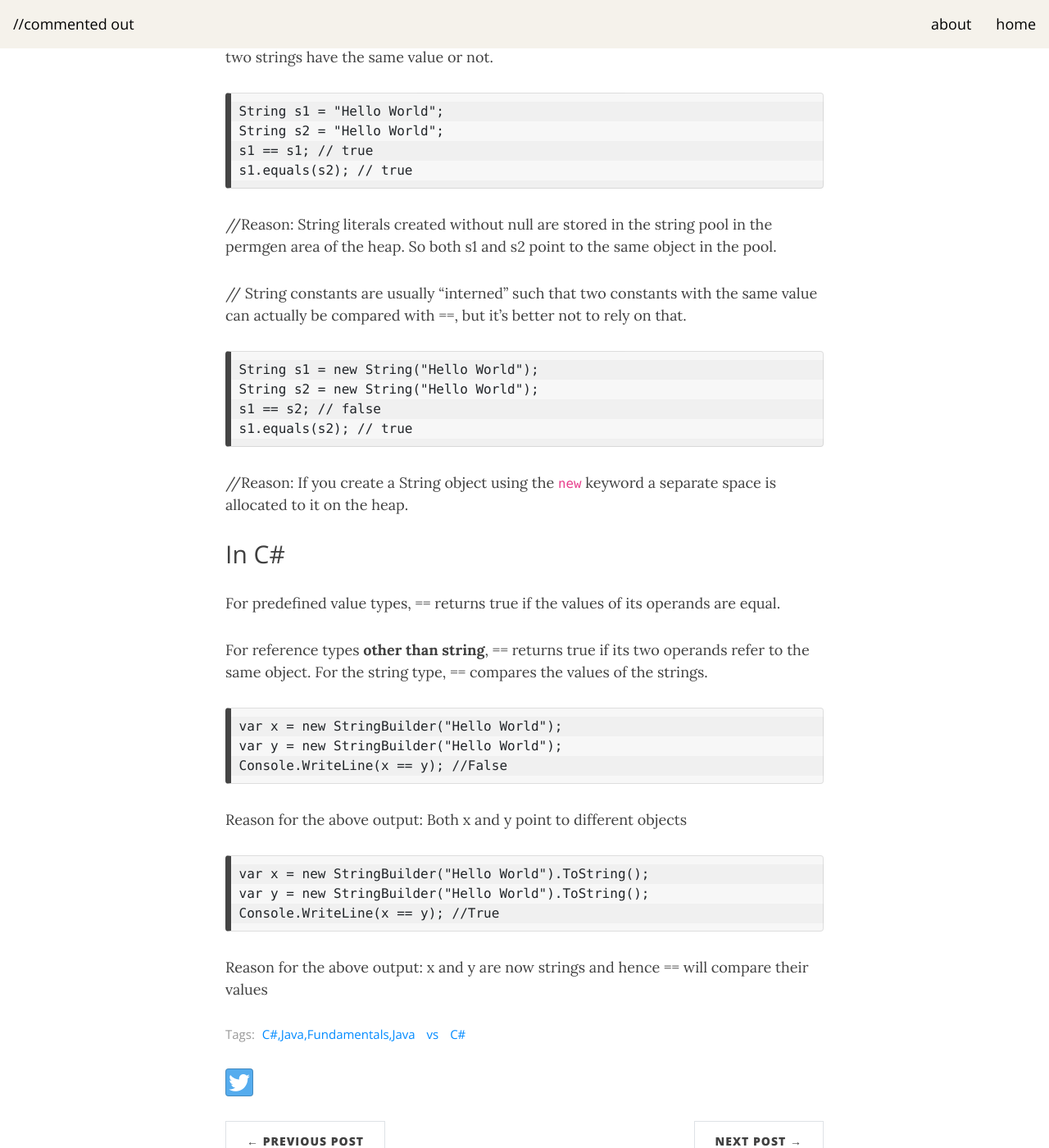
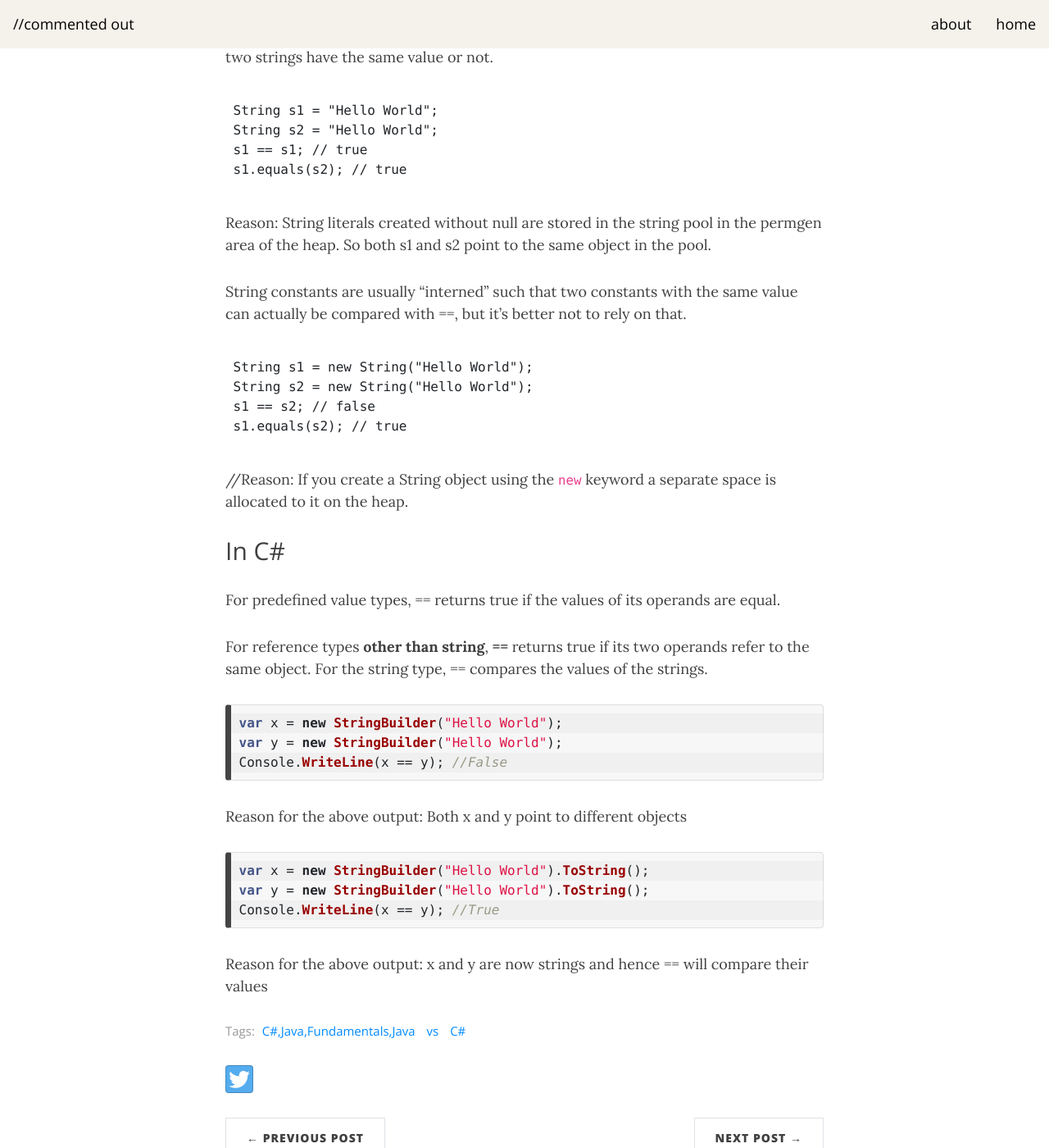
Before and after one commit to commentedout/commentedout.github.io, a Jekyll site: the page built from _posts/2020-04-09-comparing-string-java-cs.md, in a window 1280 px wide and 1400 px high, scrolled down 305 px. Shown: the whole window at 82% size. Built offline with Jekyll 4.4.1, drawn with Linux system fonts in a browser that asks for light colours; nearby versions of some CDN libraries.

Commit message:
_posts/2020-04-09-comparing-string-java-cs.md updated from https://stackedit.io/

```diff
--- a/_posts/2020-04-09-comparing-string-java-cs.md
+++ b/_posts/2020-04-09-comparing-string-java-cs.md
@@ -15,24 +15,24 @@
 
 
 Note that the **.equals()** method belongs to class Object. You need to override it as per you class requirement, but for String it is already implemented and it checks whether two strings have the same value or not.
+~~~Java
+String s1 = "Hello World";
+String s2 = "Hello World";
+s1 == s1; // true
+s1.equals(s2); // true
+~~~
 
-    String s1 = "Hello World";
-    String s2 = "Hello World";
-    s1 == s1; // true
-    s1.equals(s2); // true
+Reason: String literals created without null are stored in the string pool in the permgen area of the heap. So both s1 and s2 point to the same object in the pool.
+
+String constants are usually "interned" such that two constants with the same value can actually be compared with ==, but it's better not to rely on that.
 
 
-//Reason: String literals created without null are stored in the string pool in the permgen area of the heap. So both s1 and s2 point to the same object in the pool.
-
-// String constants are usually "interned" such that two constants with the same value can actually be compared with ==, but it's better not to rely on that.
-
-
-
-    String s1 = new String("Hello World");
-    String s2 = new String("Hello World");
-    s1 == s2; // false
-    s1.equals(s2); // true
-
+~~~Java
+String s1 = new String("Hello World");
+String s2 = new String("Hello World");
+s1 == s2; // false
+s1.equals(s2); // true
+~~~
 
 
 //Reason: If you create a String object using the `new` keyword a separate space is allocated to it on the heap.
@@ -43,18 +43,19 @@
 
 For predefined value types, == returns true if the values of its operands are equal.
 
-For reference types **other than string**, == returns true if its two operands refer to the same object. For the string type, == compares the values of the strings.
+For reference types **other than string**, **==** returns true if its two operands refer to the same object. For the string type, == compares the values of the strings.
 
-
-
-    var x = new StringBuilder("Hello World");
-    var y = new StringBuilder("Hello World");
-    Console.WriteLine(x == y); //False
-
+~~~csharp
+var x = new StringBuilder("Hello World");
+var y = new StringBuilder("Hello World");
+Console.WriteLine(x == y); //False
+~~~
   Reason for the above output: Both x and y point to different objects
 
-    var x = new StringBuilder("Hello World").ToString();
-    var y = new StringBuilder("Hello World").ToString();
-    Console.WriteLine(x == y); //True
+~~~csharp
+var x = new StringBuilder("Hello World").ToString();
+var y = new StringBuilder("Hello World").ToString();
+Console.WriteLine(x == y); //True
+~~~
 
   Reason for the above output: x and y are now strings and hence == will compare their values
```
